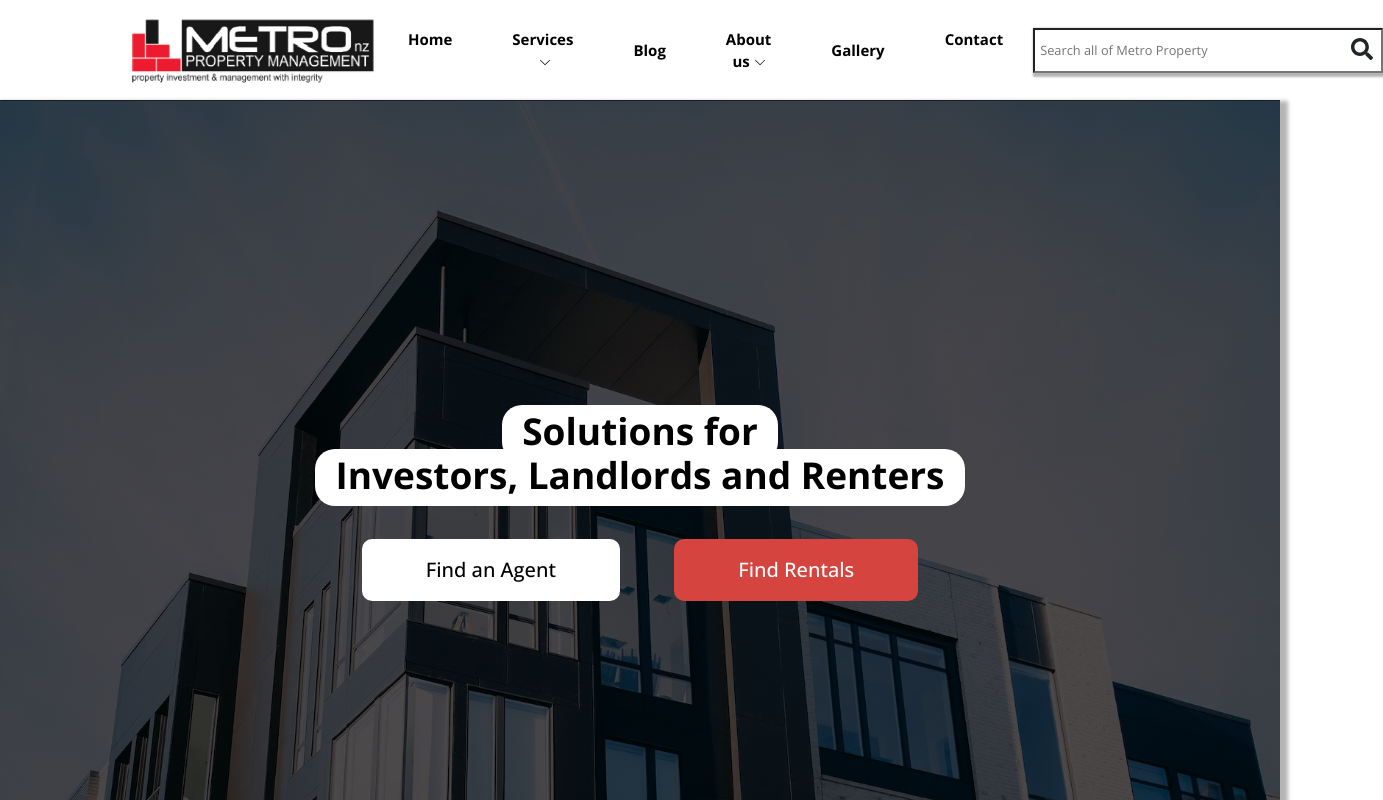
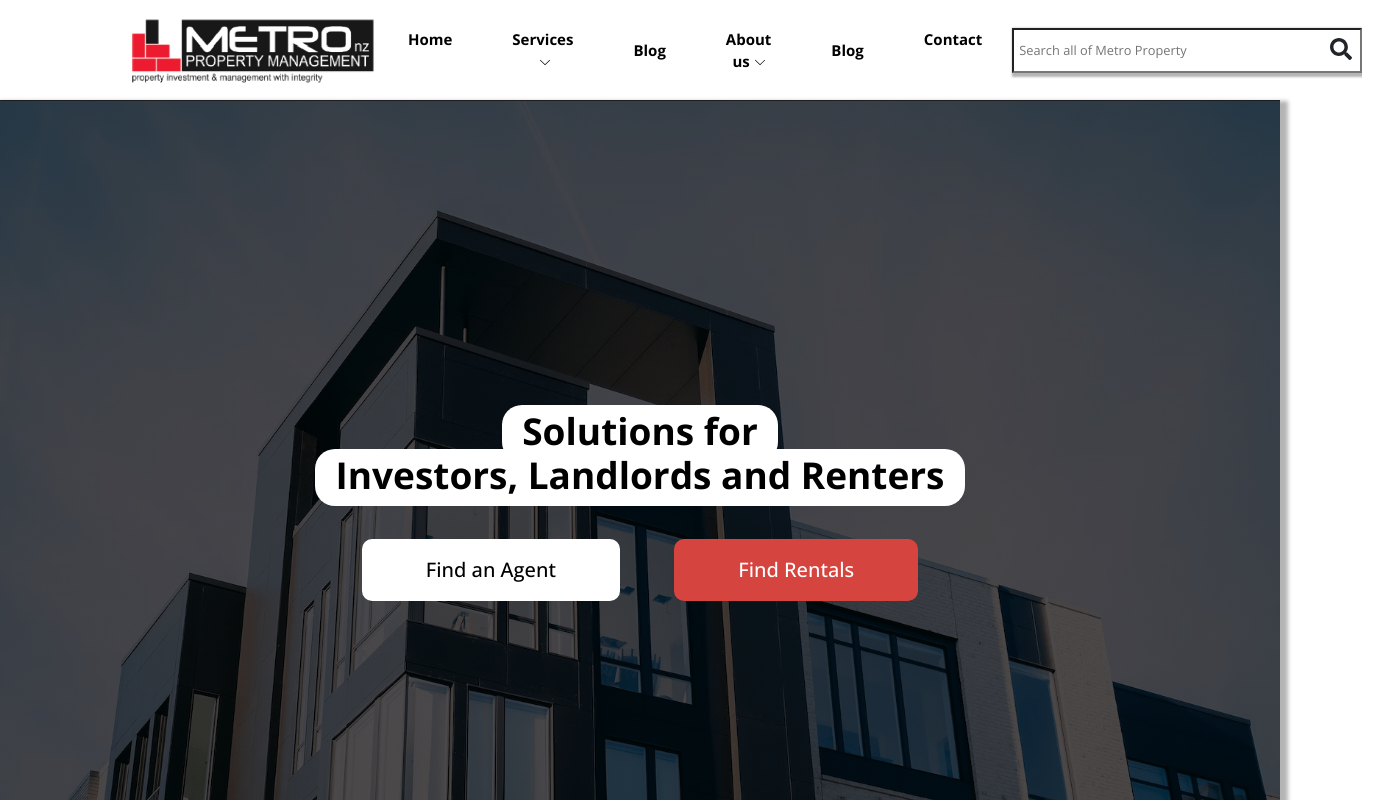
Before and after one commit to DarrenCooperM/mission5, a React (Create React App) app in the folder frontend/: page / in a window 1280 px wide. Shown: the top 800 px of the page, 1383 px wide, since content can reach past the window. Built offline with nearby package versions, Linux system fonts and the light colour scheme; no server answers.

Commit message:
changes to navbar and contact page

```diff
--- a/frontend/src/components/home/HomeContact.js
+++ b/frontend/src/components/home/HomeContact.js
@@ -40,7 +40,7 @@ export default function HomeContact() {
 
   return (
     <div className={styles.contactContainer}>
-      <h1 className={styles.contactTitle}>Get in Touch</h1>
+      <h1 className={styles.contactTitle}>Get in TOUCH</h1>
       <div className={styles.contacts}>
         <div className={styles.emailContainer}>
           <h3 className={styles.email}>Email us</h3>
--- a/frontend/src/components/home/HomeNavMenu/HomeNav.js
+++ b/frontend/src/components/home/HomeNavMenu/HomeNav.js
@@ -84,7 +84,7 @@ export default function HomeNav() {
               />
               {dropdownMenu.menu2 && <AboutUsDropdown />}
             </button>
-            <button>Gallery</button>
+            <button>Blog</button>
             <Link to="/Contact">
               <button>Contact</button>
             </Link>
```
